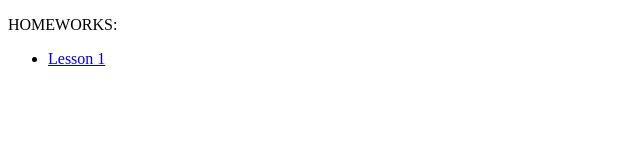
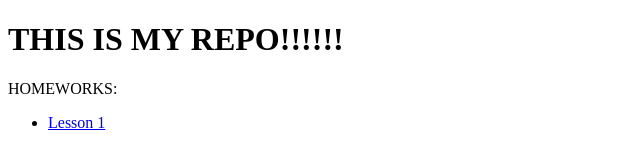
Before and after one commit to OleksandrHuts/FE_INT_10, a plain HTML site: page index.html in a window 1280 px wide. Shown: the whole page, without its empty margins (0-640 px from the left). Drawn offline with Linux system fonts and the light colour scheme.

Commit message:
Update index.html

```diff
--- a/index.html
+++ b/index.html
@@ -6,6 +6,7 @@
     <title>Main page</title>
 </head>
 <body>
+    <h1>THIS IS MY REPO!!!!!!</h1>
     <p>HOMEWORKS:</p>
     <ul>
         <li>
```
